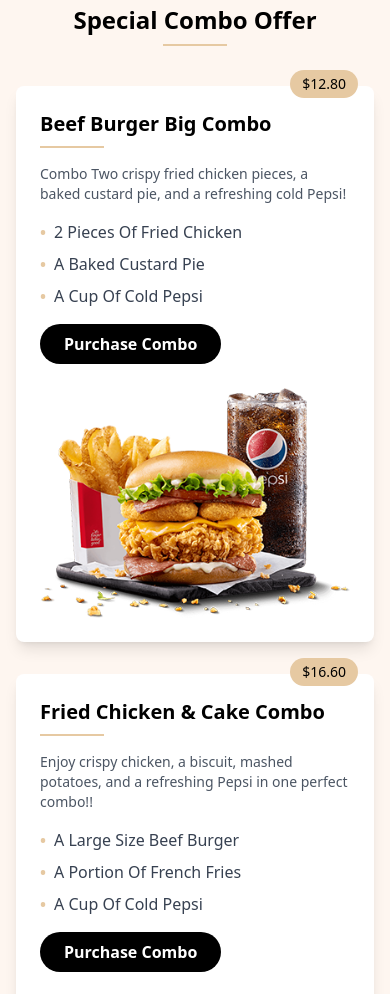
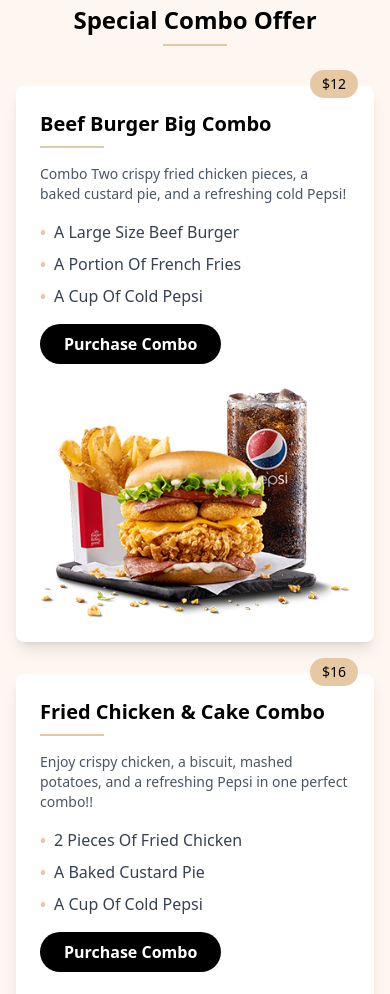
Before and after one commit to azmiruddin-143/FoodFusion-frontend, a React (Vite) app: page / in a window 390 px wide. Shown: the part 696-1690 px from the top of the page. Built offline with nearby package versions, Linux system fonts and the light colour scheme; no server answers.

Commit message:
All page responsive complete

```diff
--- a/src/Components/ComboOffers.jsx
+++ b/src/Components/ComboOffers.jsx
@@ -3,6 +3,7 @@ import { FaChevronLeft, FaChevronRight } from "react-icons/fa";
 import combo from '../../src/assets/combo1.png'
 import combo2 from '../../src/assets/combo2.png'
 import { Fade } from 'react-awesome-reveal';
+import { Link } from 'react-router-dom';
 const ComboOffers = () => {
   return (
     <Fade duration={3000} triggerOnce >
@@ -23,7 +24,7 @@ const ComboOffers = () => {
             <div className="bg-white shadow-lg mb-8 lg:mb-0 rounded-lg p-6 relative flex flex-col md:flex-row items-center">
               {/* Price */}
               <div className="absolute -top-4 right-4 bg-secondary text-black text-sm px-3 py-1 sm:px-5 sm:py-3 rounded-full">
-              $12.80
+                $12
               </div>
               {/* Content */}
               <div className="md:w-1/2">
@@ -31,6 +32,49 @@ const ComboOffers = () => {
                 <div className="h-[2px] bg-secondary w-16 mt-2 mb-4"></div>
                 <p className="text-sm text-gray-600">
                   Combo Two crispy fried chicken pieces, a baked custard pie, and a refreshing cold Pepsi!
+                </p>
+                <ul className="mt-4 text-gray-700 space-y-2">
+                  <li className="flex items-start">
+                    <span className="text-secondary font-bold mr-2">•</span>A Large
+                    Size Beef Burger
+                  </li>
+                  <li className="flex items-start">
+                    <span className="text-secondary font-bold mr-2">•</span>A
+                    Portion Of French Fries
+                  </li>
+                  <li className="flex items-start">
+                    <span className="text-secondary font-bold mr-2">•</span>A Cup Of
+                    Cold Pepsi
+                  </li>
+                </ul>
+
+
+                <Link to={'https://foodfusion-4eca3.web.app/singlefood/676c8f1540a54e2ecc9c23ff'} > <button className="mt-4 px-6 py-2 bg-black text-white font-semibold rounded-full">
+                  Purchase Combo
+                </button></Link>
+              </div>
+              {/* Image */}
+              <div className="md:w-1/2 mt-6 md:mt-0">
+                <img
+                  src={combo}
+                  alt="Combo Image"
+                  className="rounded-lg"
+                />
+              </div>
+            </div>
+
+            {/* Card 2 */}
+            <div className="bg-white shadow-lg rounded-lg p-6 relative flex flex-col md:flex-row items-center">
+              {/* Price */}
+              <div className="absolute -top-4 right-4 bg-secondary text-black text-sm px-3 py-1 sm:px-5 sm:py-3 rounded-full">
+                $16
+              </div>
+              {/* Content */}
+              <div className="md:w-1/2">
+                <h2 className="text-xl font-bold ">Fried Chicken & Cake Combo </h2>
+                <div className="h-[2px] bg-secondary w-16 mt-2 mb-4"></div>
+                <p className="text-sm text-gray-600">
+                  Enjoy crispy chicken, a biscuit, mashed potatoes, and a refreshing Pepsi in one perfect combo!!
                 </p>
                 <ul className="mt-4 text-gray-700 space-y-2">
                   <li className="flex items-start">
@@ -46,50 +90,11 @@ const ComboOffers = () => {
                     Cold Pepsi
                   </li>
                 </ul>
-              <button className="mt-4 px-6 py-2 bg-black text-white font-semibold rounded-full">
-                Purchase Combo
-              </button>
-            </div>
-            {/* Image */}
-            <div className="md:w-1/2 mt-6 md:mt-0">
-              <img
-                src={combo}
-                alt="Combo Image"
-                className="rounded-lg"
-              />
-            </div>
-          </div>
 
-          {/* Card 2 */}
-          <div className="bg-white shadow-lg rounded-lg p-6 relative flex flex-col md:flex-row items-center">
-            {/* Price */}
-            <div className="absolute -top-4 right-4 bg-secondary text-black text-sm px-3 py-1 sm:px-5 sm:py-3 rounded-full">
-              $16.60
-            </div>
-            {/* Content */}
-            <div className="md:w-1/2">
-              <h2 className="text-xl font-bold ">Fried Chicken & Cake Combo </h2>
-              <div className="h-[2px] bg-secondary w-16 mt-2 mb-4"></div>
-              <p className="text-sm text-gray-600">
-              Enjoy crispy chicken, a biscuit, mashed potatoes, and a refreshing Pepsi in one perfect combo!!
-              </p>
-              <ul className="mt-4 text-gray-700 space-y-2">
-                <li className="flex items-start">
-                  <span className="text-secondary font-bold mr-2">•</span>A Large
-                  Size Beef Burger
-                </li>
-                <li className="flex items-start">
-                  <span className="text-secondary font-bold mr-2">•</span>A
-                  Portion Of French Fries
-                </li>
-                <li className="flex items-start">
-                  <span className="text-secondary font-bold mr-2">•</span>A Cup Of
-                  Cold Pepsi
-                </li>
-              </ul>
+                <Link to={'http://localhost:5173/singlefood/676c8f9c40a54e2ecc9c2400'}>
                   <button className="mt-4 px-6 py-2 bg-black  text-white font-semibold rounded-full">
                     Purchase Combo
-              </button>
+                  </button></Link>
               </div>
               {/* Image */}
               <div className="md:w-1/2 mt-6 md:mt-0">
--- a/src/Pages/AddFoods.jsx
+++ b/src/Pages/AddFoods.jsx
@@ -116,7 +116,7 @@ const AddFoods = () => {
                             <option value="Main Courses">Main Courses</option>
                             <option value="Desserts">Desserts</option>
                             <option value="Beverages">Beverages</option>
-                            <option value="Non-Vegetarian">Non-Vegetarian</option>
+                            <option value="Street Food">Street Food</option>
                             <option value="Salads">Salads</option>
                             <option value="Snacks">Snacks</option>
                         </select>
--- a/src/Pages/AllFoods.jsx
+++ b/src/Pages/AllFoods.jsx
@@ -86,7 +86,7 @@ const AllFoods = () => {
                             <option value="Main Courses">Main Courses</option>
                             <option value="Desserts">Desserts</option>
                             <option value="Beverages">Beverages</option>
-                            <option value="Non-Vegetarian">Non-Vegetarian</option>
+                            <option value="Street Food">Street Food </option>
                             <option value="Salads">Salads</option>
                             <option value="Snacks">Snacks</option>
                         </select>
--- a/src/Pages/MyFoodCard.jsx
+++ b/src/Pages/MyFoodCard.jsx
@@ -151,7 +151,7 @@ const MyFoodCard = ({ myfood, updateFoodList }) => {
                                         <option value="Main Courses">Main Courses</option>
                                         <option value="Desserts">Desserts</option>
                                         <option value="Beverages">Beverages</option>
-                                        <option value="Non-Vegetarian">Non-Vegetarian</option>
+                                        <option value="Street Food">Street Food</option>
                                         <option value="Salads">Salads</option>
                                         <option value="Snacks">Snacks</option>
                                     </select>
@@ -189,7 +189,7 @@ const MyFoodCard = ({ myfood, updateFoodList }) => {
 
                                 {/* ... */}
                                 <div className="modal-action">
-                                    <button type="submit" className="btn bg-primary text-white">
+                                    <button type="submit" className="btn bg-primary-content text-primary">
                                         Update
                                     </button>
                                 </div>
```
Lines whose indentation alone changed are shown as unchanged.
